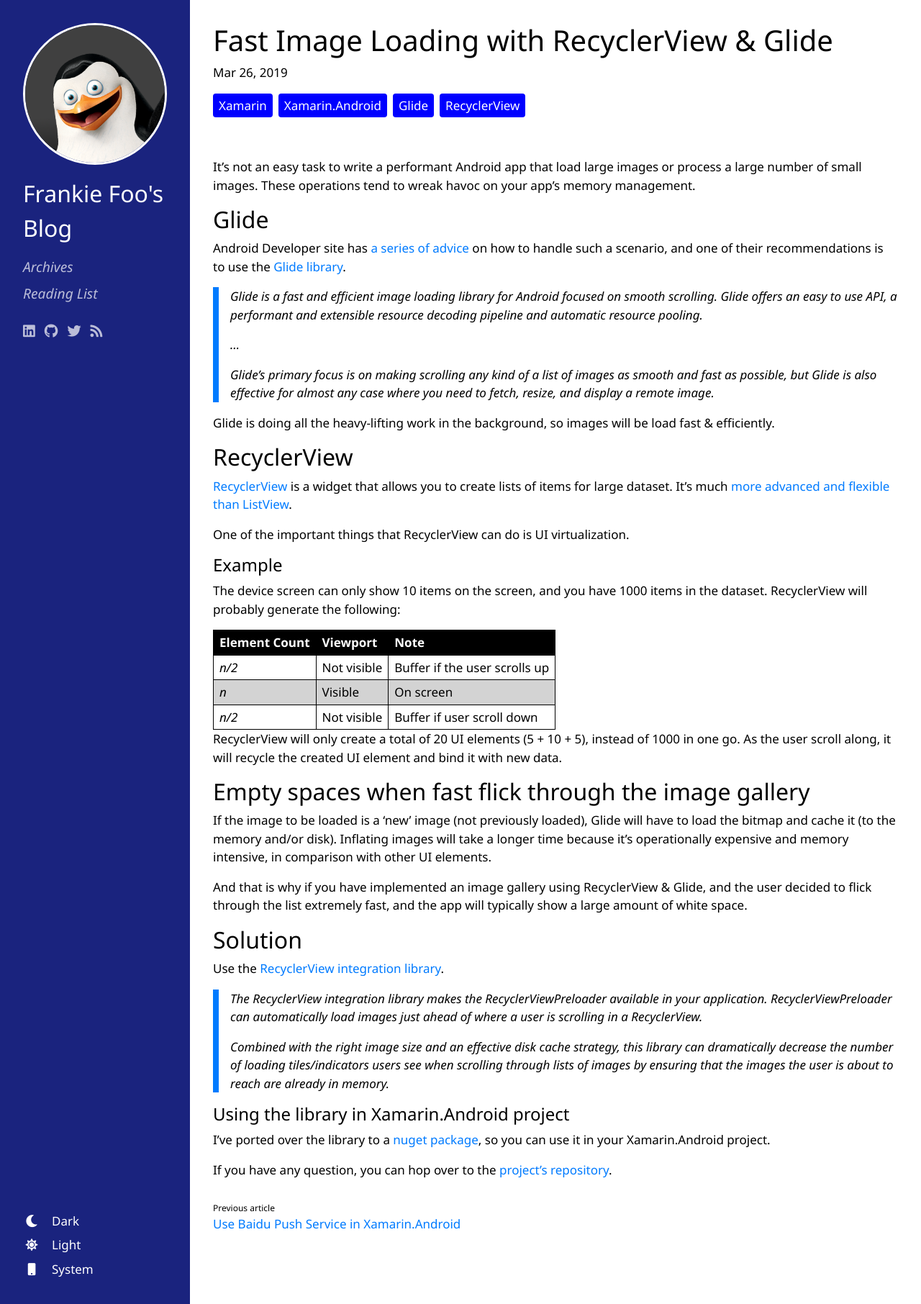
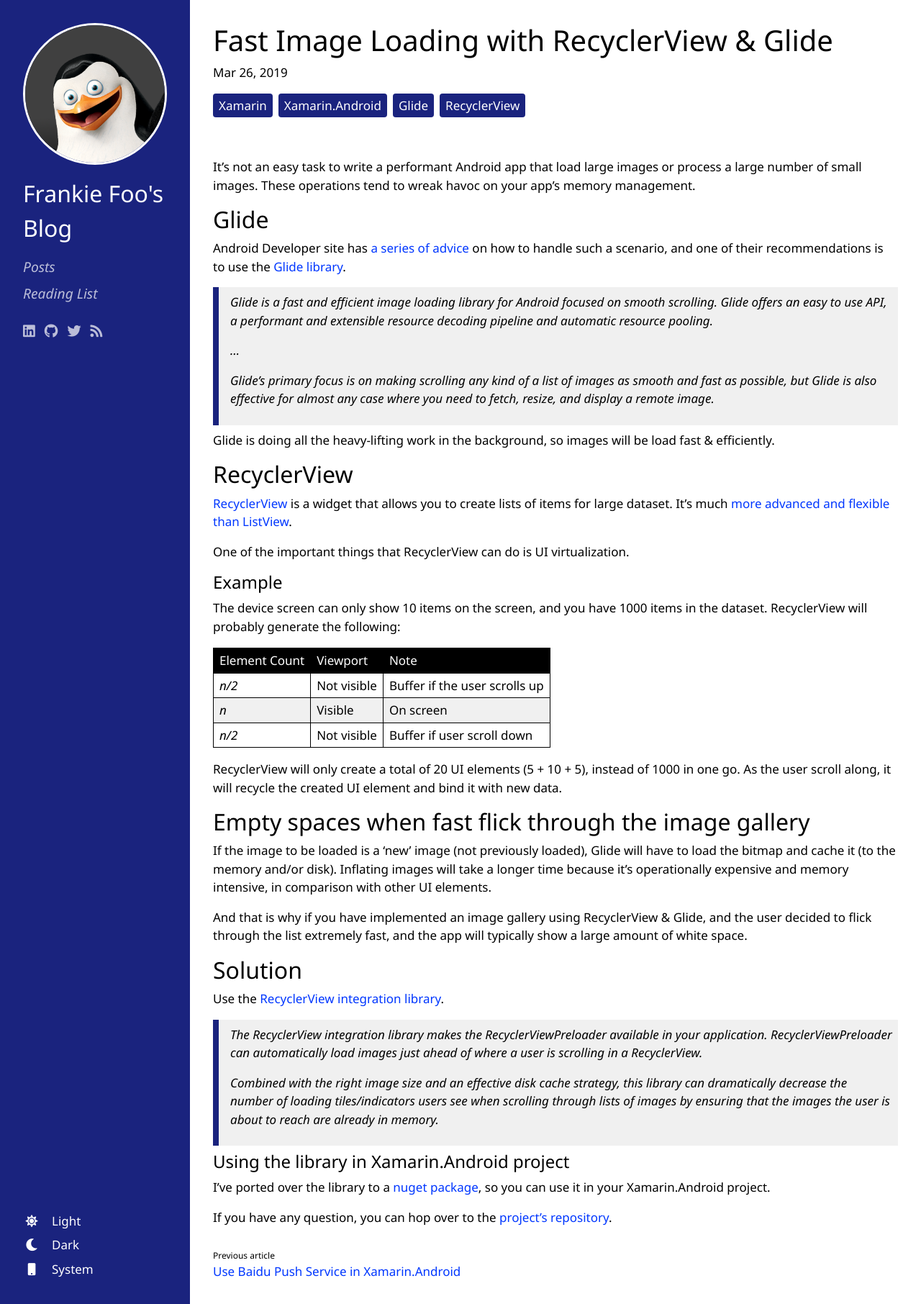
Before and after one commit to xyfoo/xyfoo.github.io, a Jekyll site: the page built from index.md, in a window 1280 px wide. Shown: the whole page at 72% size. Built offline with Jekyll 4.4.1, drawn with Linux system fonts in a browser that asks for light colours; nearby versions of some CDN libraries; some web fonts are replaced; a script that is not in the unit is left out.

Commit message:
Better coloring

```diff
--- a/_layouts/default.html
+++ b/_layouts/default.html
@@ -8,7 +8,7 @@
         <nav class="sidebar">
             <img class="avatar" src="{{ '/assets/img/avatar.png' | absolute_url }}" />
             <a class="title" href="/">Frankie Foo's Blog</a>
-            <a class="nav-link" href="/archives">Archives</a>
+            <a class="nav-link" href="/archives">Posts</a>
             <a class="nav-link" href="/reading-list">Reading List</a>
             <div style="padding: 1rem 0;">
                 <a class="nav-link icon-link" href="https://www.linkedin.com/in/frankiefoo/" target="_blank">
@@ -26,13 +26,13 @@
             </div>
             <div style="flex-grow: 1"></div>
             <div class="color-mode-container" >
+                <button id="lightMode" class="color-mode-button">
+                    <i class="fas fa-sun"></i>
+                    <div>Light</div>
+                </button>
                 <button id="darkMode" class="color-mode-button">
                     <i class="fas fa-moon"></i>
                     <div>Dark</div>
-                </button>
-                <button id="lightMode" class="color-mode-button">
-                    <i class="fas fa-sun"></i>
-                    <div>Light</div>
                 </button>
                 <button id="systemMode" class="color-mode-button">
                     <i class="fas fa-mobile"></i>
@@ -44,6 +44,7 @@
             {{ content }}
         </main>
     </div>
+    <script src="{{ '/assets/js/themecolor.js' | absolute_url }}"></script>
 </body>
 
 {%- include sitescript.html -%}
--- a/_layouts/home.html
+++ b/_layouts/home.html
@@ -28,7 +28,7 @@ comments: false
         </div>
     </header>
     <!-- Post content -->
-    <div itemprop="articleBody" class="markdown">
+    <div itemprop="articleBody">
         {{ post.content }}
     </div>
     <!-- Other posts -->
--- a/_layouts/post.html
+++ b/_layouts/post.html
@@ -26,7 +26,7 @@ comments: true
         </div>
     </header>
     <!-- Post content -->
-    <div itemprop="articleBody" class="markdown">
+    <div itemprop="articleBody">
         {{ page.content }}
     </div>
     <!-- Other posts -->
--- a/assets/css/site.scss
+++ b/assets/css/site.scss
@@ -5,42 +5,53 @@
 Color palette: https://material.io/resources/color/#!/?view.left=1&view.right=0&primary.color=0f4c82&secondary.color=FFFFFF
 */
 :root {
+  // Body
   --bg-color: white;
   --text-color: black;
+  --hr-color: rgba(0, 0, 0, 0.5);
+  // Sidebar
   --sidebar-bg-color: #1a237e;
   --sidebar-text-color: white;
   --avatar-border-color: white;
-  --tag-bg-color: blue;
+  // Article tag
+  --tag-bg-color: #1a237e;
   --tag-text-color: white;
+  // Markdown
   --md-table-header-bg-color: black;
   --md-table-header-text-color: white;
   --md-table-row-odd-bg-color: white;
-  --md-table-row-even-bg-color: lightgray;
+  --md-table-row-even-bg-color: rgb(240, 240, 240);
   --md-table-row-text-color: black;
   --md-table-border-color: black;
-  --md-link-text-color: #007bff;
-  --md-blockquote-color: #007bff;
-  --md-code-bg-color: rgba(27, 31, 35, 0.05);
-  --md-code-text-color: black;
-  --hr-color: rgba(0, 0, 0, 0.5);
+  --md-link-text-color: #0037ff;
+  --md-blockquote-line-color: #1a237e;
+  --md-blockquote-bg-color: rgb(240, 240, 240);
+  // Code
+  --md-codeinline-bg-color: rgb(220, 220, 220);
+  --md-codeinline-text-color: black;
+  --md-codeblock-bg-color: rgb(220, 220, 220);
+  --md-codeblock-text-color: black;
 }
 
 [data-color-mode="dark"] {
+  --hr-color: rgba(255, 255, 255, 0.5);
   --bg-color: black;
-  --text-color: white;
+  --text-color: rgba(210,210,210);
   --sidebar-bg-color: #1b1b1b;
-
-  --md-table-header-bg-color: darkgray;
-  --md-table-header-text-color: black;
+  --tag-bg-color: #1b1b1b;
+  --md-table-header-bg-color: rgb(60,60,60);
+  --md-table-header-text-color: white;
   --md-table-row-odd-bg-color: black;
   --md-table-row-even-bg-color: black;
   --md-table-row-text-color: white;
   --md-table-border-color: darkgray;
-  --md-link-text-color: #4dd0e1;
-  --md-blockquote-color: #4dd0e1;
-  --md-code-bg-color: rgba(255, 255, 255, 0.25);
-  --md-code-text-color: yellow;
-  --hr-color: rgba(255, 255, 255, 0.5);
+  --md-link-text-color: #85bbff;
+  --md-blockquote-line-color: #85bbff;
+  --md-blockquote-bg-color: rgb(30, 30, 30);
+  --md-codeinline-bg-color: rgb(30, 30, 30);
+  --md-codeinline-text-color: yellow;
+  --md-codeblock-bg-color: rgb(30, 30, 30);
+  --md-codeblock-text-color: white;
 }
 
 body {
@@ -62,6 +73,25 @@ main {
   padding: 2rem;
   overflow: auto;
   flex-grow: 1;
+}
+
+// Markdown blocks of code
+.highlighter-rouge pre.highlight {
+  background-color: var(--md-codeblock-bg-color);
+  overflow: hidden;
+  padding: 0.2em 0.4em;
+
+  code {
+    background-color: var(--md-codeblock-bg-color);
+    color: var(--md-codeblock-text-color);
+  }
+}
+
+// Markdown inline code
+code.highlighter-rouge {
+  background-color: var(--md-codeinline-bg-color);
+  color: var(--md-codeinline-text-color);
+  padding: 0.2em 0.4em;
 }
 
 header {
@@ -88,7 +118,6 @@ header {
   td {
     background-color: white !important;
     border: none !important;
-    border-bottom: 1px solid lightgray !important;
   }
 
   td.js-line-number {
@@ -96,14 +125,16 @@ header {
   }
 }
 
-.markdown {
+:not(.gist) {
   table {
     border-collapse: collapse;
+    margin: 1em 0;
   }
 
   th {
     background-color: var(--md-table-header-bg-color);
     color: var(--md-table-header-text-color);
+    font-weight: normal;
   }
 
   tr {
@@ -123,6 +154,7 @@ header {
     border: 1px solid var(--md-table-border-color);
     padding: 0.25rem 0.5rem;
   }
+}
 
 a {
   color: var(--md-link-text-color);
@@ -136,29 +168,19 @@ header {
 }
 
 blockquote {
-    border-left: 0.5rem solid var(--md-blockquote-color);
-    padding-left: 1rem;
+  border-left: 0.5rem solid var(--md-blockquote-line-color);
+  background-color: var(--md-blockquote-bg-color);
+  padding: 0.5rem 0.5rem 0.5rem 1rem;
   font-style: italic;
   margin-inline-start: unset;
   margin-inline-end: unset;
   margin-block-start: unset;
   margin-block-end: unset;
   font-weight: 300;
+  margin: 0.5rem 0;
 }
 
-  code {
-    background-color: var(--md-code-bg-color);
-    padding: 0.2em 0.4em;
-    color: var(--md-code-text-color);
-  }
 
-  div > .highlight {
-    background-color: var(--md-code-bg-color);
-    color: var(--md-code-text-color);
-    padding: 0.5em;
-    margin-bottom: 1rem;
-  }
-}
 
 .sidebar {
   /* sidebar - containing main nav links */
--- a/assets/js/site.js
+++ /dev/null
@@ -1,44 +0,0 @@
-let setColorMode = function(colorMode) {
-    if(colorMode == "system" && window.matchMedia) {
-        colorMode = window.matchMedia('(prefers-color-scheme: dark)').matches ? "dark": "light";
-    }
-
-    let bodyElement = document.querySelector("body");
-    bodyElement.setAttribute("data-color-mode", colorMode);
-
-    window.localStorage.setItem("color-mode", colorMode);
-}
-
-let loadColorMode = function() {
-    myStorage = window.localStorage
-    return myStorage.getItem("color-mode");
-}
-
-document.addEventListener("DOMContentLoaded", function(event) {
-    // load color mode
-    var preferredColorMode = loadColorMode();
-    if(preferredColorMode == null || preferredColorMode == "light") {
-        setColorMode("light");
-    } else if (preferredColorMode == "dark") {
-        setColorMode("dark");
-    }
-
-    // set button mode
-    let darkModeButton = document.querySelector("button#darkMode");
-    let lightModeButton = document.querySelector("button#lightMode");
-    let systemModeButton = document.querySelector("button#systemMode");
-
-    darkModeButton.addEventListener("click", function(event) {
-        setColorMode("dark");
-    });
-
-    lightModeButton.addEventListener("click", function(event) {
-        setColorMode("light");
-    })
-
-    systemModeButton.addEventListener("click", function(event) {
-        setColorMode("system");
-    })
-
-
-  });
--- /dev/null
+++ b/assets/js/themecolor.js
@@ -0,0 +1,39 @@
+let setColorMode = function(colorMode) {
+    if(colorMode == "system" && window.matchMedia) {
+        colorMode = window.matchMedia('(prefers-color-scheme: dark)').matches ? "dark": "light";
+    }
+
+    let bodyElement = document.querySelector("body");
+    bodyElement.setAttribute("data-color-mode", colorMode);
+
+    window.localStorage.setItem("color-mode", colorMode);
+}
+
+let loadColorMode = function() {
+    myStorage = window.localStorage
+    return myStorage.getItem("color-mode");
+}
+
+var preferredColorMode = loadColorMode();
+if(preferredColorMode == null || preferredColorMode == "light") {
+    setColorMode("light");
+} else if (preferredColorMode == "dark") {
+    setColorMode("dark");
+}
+
+// set button mode
+let darkModeButton = document.querySelector("button#darkMode");
+let lightModeButton = document.querySelector("button#lightMode");
+let systemModeButton = document.querySelector("button#systemMode");
+
+darkModeButton.addEventListener("click", function(event) {
+    setColorMode("dark");
+});
+
+lightModeButton.addEventListener("click", function(event) {
+    setColorMode("light");
+})
+
+systemModeButton.addEventListener("click", function(event) {
+    setColorMode("system");
+})
```
Lines whose indentation alone changed are shown as unchanged.
